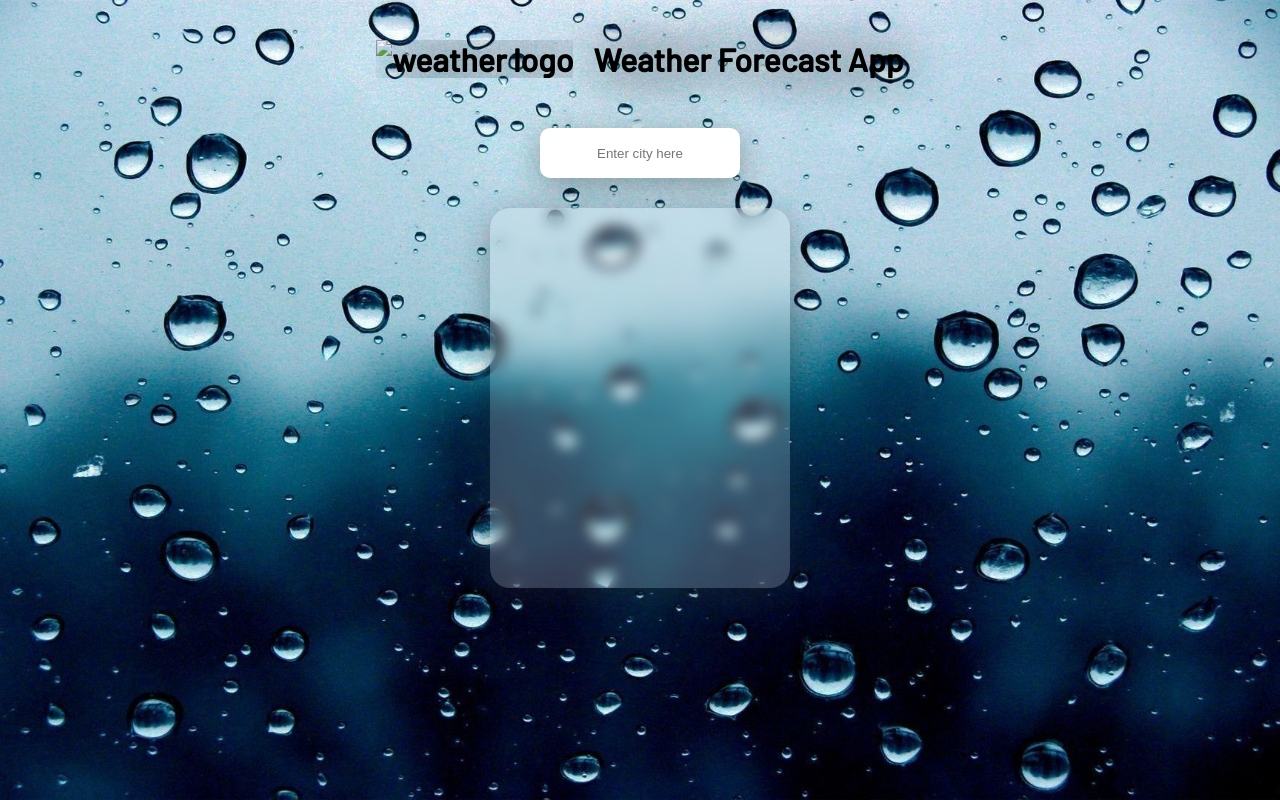
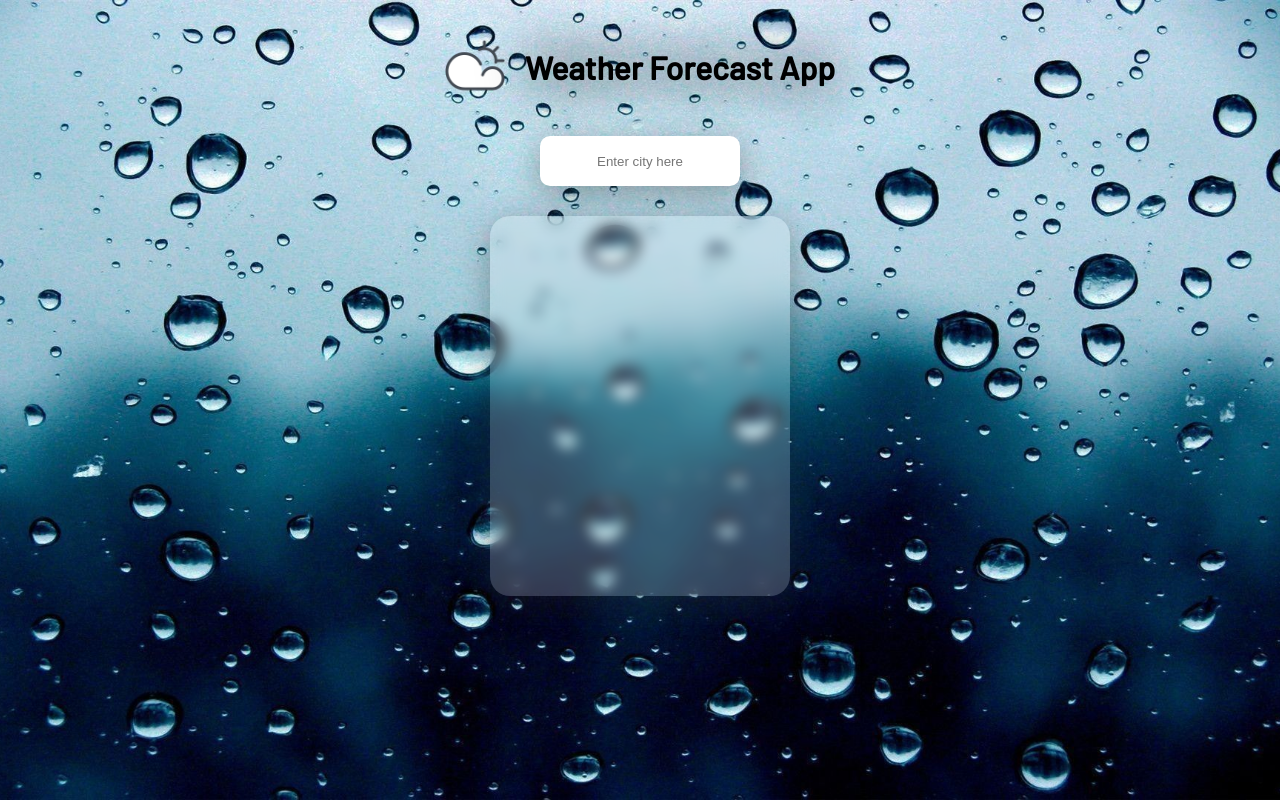
Before and after one commit to sowrireddy43/weather-sowri, a plain HTML site: page index.html in a window 1280 px wide. Drawn offline with Linux system fonts and the light colour scheme; files whose address does not match are found by name.

Commit message:
Update index.html

```diff
--- a/index.html
+++ b/index.html
@@ -10,7 +10,7 @@
 	</head>
 	<body>
 		<header>
-			<h1 class="title"><img class="weather-icon" src="images/weather-icon.png" alt="weather logo" />Weather Forecast App</h1>
+			<h1 class="title"><img class="weather-icon" src="weather-icon.png" alt="weather logo" />Weather Forecast App</h1>
 			<input id="get-city" type="text" placeholder="Enter city here" />
 		</header>
 		<main>
```
